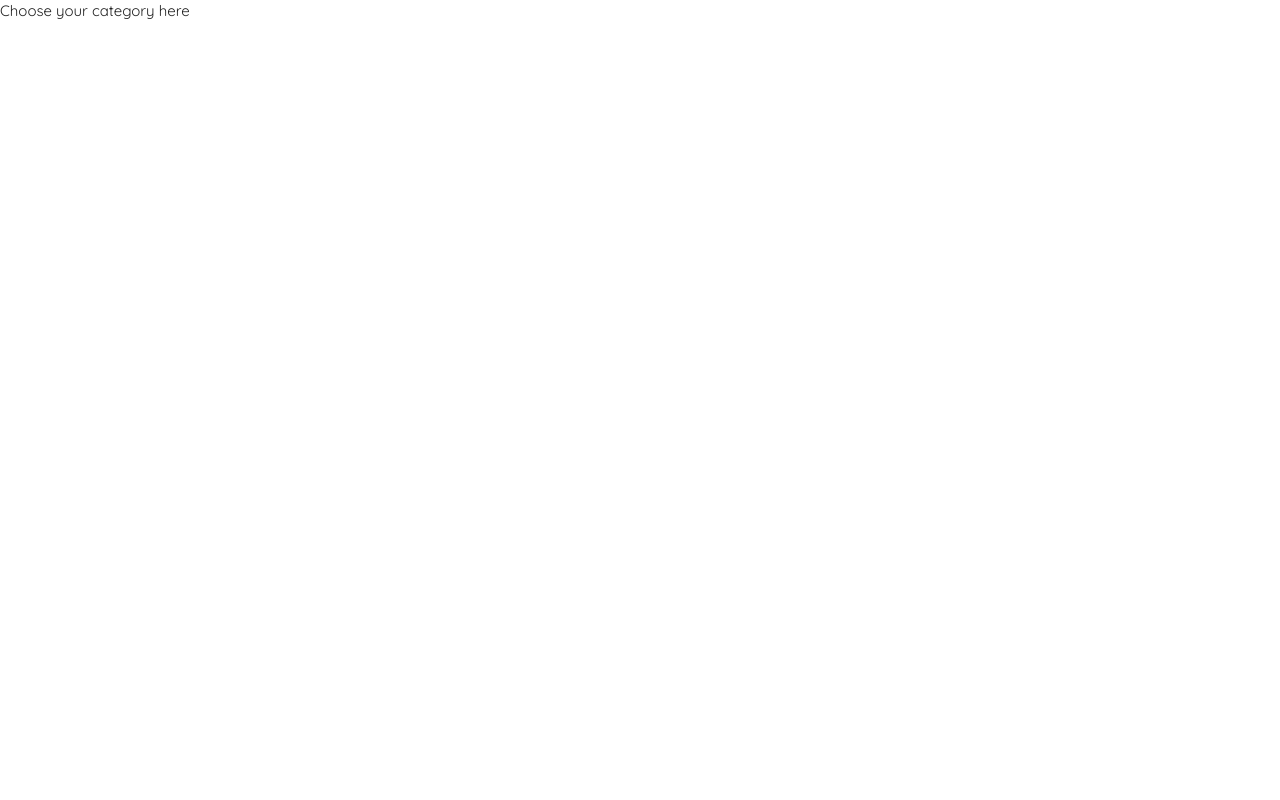
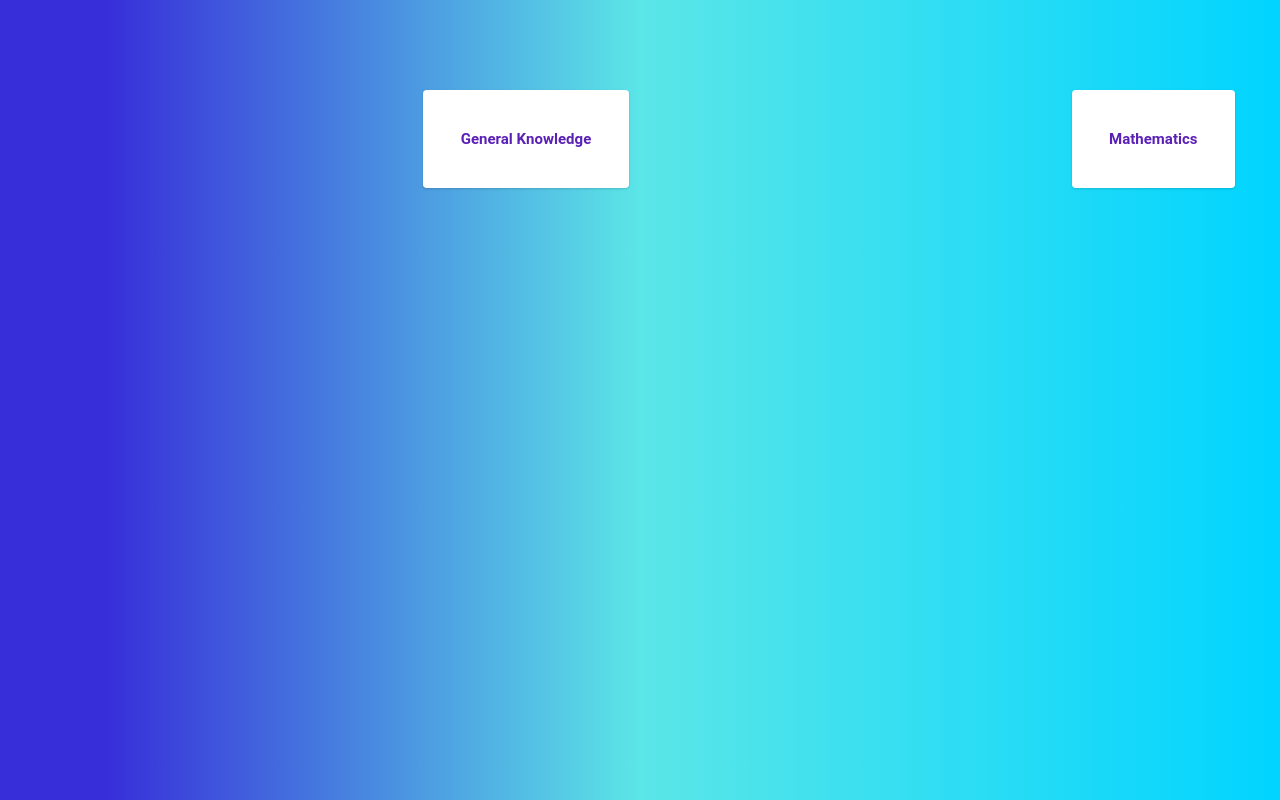
Before and after one commit to myOhana/quiz, a React (Create React App) app: page /categories in a window 1280 px wide. Built offline with nearby package versions, Linux system fonts and the light colour scheme.

Commit message:
made categories page

```diff
--- a/src/App.js
+++ b/src/App.js
@@ -1,7 +1,7 @@
 import React from 'react';
 import { BrowserRouter as Router, Route } from 'react-router-dom';
 import  Home from './components/Home';
-import ChooseCategory from './components/quiz/ChooseCategory';
+import ChooseCategories from './components/quiz/ChooseCategory';
 import Quiz from './pages/Quiz';
 import QuizSummary from './components/quiz/QuizSummary'
 
@@ -9,7 +9,7 @@ function App() {
   return (
     <Router>
     <Route path='/' exact component={Home} />
-    <Route path='/categories' exact component={ChooseCategory} />
+    <Route path='/categories' exact component={ChooseCategories} />
     <Route path='/quiz' exact component={Quiz} />
     <Route  path='/summary' exact component={QuizSummary}/>
     </Router>
--- a/src/components/quiz/ChooseCategory.js
+++ b/src/components/quiz/ChooseCategory.js
@@ -1,11 +1,28 @@
-import React from 'react'
+import React, { Fragment } from 'react';
+import { Link } from "react-router-dom";
+import { Helmet } from "react-helmet";
+// import Quiz from './Quiz';
 
-function ChooseCategory() {
+function ChooseCategories() {
     return (
-        <div>
-            <p>Choose your category here</p>
+      <div className='main'>
+      <Fragment>
+      <Helmet>
+      <title>Quiz App - Categories</title>
+    </Helmet>
+     <div className="container grid grid-cols-2 gap-6 mt-6">
+
+        <Link category='General Knowledge' className="ml-auto bg-white text-purple-800 p-10 font-semibold rounded shadow mt-6" to='/quiz/gk'>
+          General Knowledge
+        </Link>
+        <Link category='Science : Mathematics' className="ml-auto bg-white text-purple-800 p-10 font-semibold rounded shadow mt-6" to='/quiz/math'>
+          Mathematics
+        </Link>
+        </div>
+
+        </Fragment>
         </div>
     )
 }
 
-export default ChooseCategory
+export default ChooseCategories;
--- /dev/null
+++ b/src/styles/components/choose-category.scss
@@ -0,0 +1,116 @@
+// background: rgb(55, 45, 217);
+// background: -moz-linear-gradient(90deg, rgba(55, 45, 217, 1) 8%, rgba(91, 230, 231, 1) 50%, rgba(0, 212, 255, 1) 100%);
+// background: -webkit-linear-gradient(90deg, rgba(55, 45, 217, 1) 8%, rgba(91, 230, 231, 1) 50%, rgba(0, 212, 255, 1) 100%);
+// background: linear-gradient(90deg, rgba(55, 45, 217, 1) 8%, rgba(91, 230, 231, 1) 50%, rgba(0, 212, 255, 1) 100%);
+// filter: progid:DXImageTransform.Microsoft.gradient(startColorstr="#372dd9", endColorstr="#00d4ff", GradientType=1);
+.main {
+    background: rgb(55, 45, 217);
+    background: -moz-linear-gradient(
+      90deg,
+      rgba(55, 45, 217, 1) 8%,
+      rgba(91, 230, 231, 1) 50%,
+      rgba(0, 212, 255, 1) 100%
+    );
+    background: -webkit-linear-gradient(
+      90deg,
+      rgba(55, 45, 217, 1) 8%,
+      rgba(91, 230, 231, 1) 50%,
+      rgba(0, 212, 255, 1) 100%
+    );
+    background: linear-gradient(
+      90deg,
+      rgba(55, 45, 217, 1) 8%,
+      rgba(91, 230, 231, 1) 50%,
+      rgba(0, 212, 255, 1) 100%
+    );
+    filter: progid:DXImageTransform.Microsoft.gradient(startColorstr="#372dd9", endColorstr="#00d4ff", GradientType=1);
+    background-size: cover;
+    background-position: center;
+    display: flex;
+    justify-content: space-around;
+    height: 100vh;
+    width: 100vw;
+
+    .container {
+    //   border: 2px solid darken($off-white, 10%);
+      border-radius: 5px;
+      margin-top: $lg;
+      margin-bottom: $lg;
+      padding: $sm $lg;
+      font-family: "Roboto", sans-serif;
+      font-weight: 300;
+      height: 100px;
+    width: 100%;
+    //   background-color: #ffffff;
+
+      h1 {
+        color: $off-black;
+        font-size: $md;
+        text-align: center;
+      }
+
+      .browser-default {
+        padding-left: 30px;
+        margin-top: 10px;
+        margin-bottom: 15px;
+      }
+
+      .left-btn {
+        position: relative;
+        display: inline-block;
+        padding: 0.46em 1.6em;
+        border: 0.1em solid #ffffff;
+        margin: 0 0.2em 0.2em 0;
+        border-radius: 0.2em;
+        box-sizing: border-box;
+        text-decoration: none;
+        font-family: "Roboto", sans-serif;
+        font-weight: 300;
+        text-shadow: 0 0.04em 0.04em rgba(0, 0, 0, 0.35);
+        background-color: rgba(223, 22, 22, 0.95);
+        text-align: center;
+        color: #ffffff;
+        transition: all 0.15s;
+      }
+
+      .left-btn:hover {
+        text-shadow: 0 0 2em rgba(255, 255, 255, 1);
+        color: #ffffff;
+        background-color: #ffffff;
+        border-color: rgba(223, 22, 22, 0.95);
+        color: #000000;
+      }
+
+      .right-btn {
+        position: relative;
+        display: inline-block;
+        padding: 0.46em 1.6em;
+        border: 0.1em solid #ffffff;
+        margin: 0 0.2em 0.2em 0;
+        border-radius: 0.2em;
+        box-sizing: border-box;
+        text-decoration: none;
+        font-family: "Roboto", sans-serif;
+        text-shadow: 0 0.04em 0.04em rgba(0, 0, 0, 0.35);
+        background-color: rgba(58, 150, 30, 0.95);
+        text-align: center;
+        color: #ffffff;
+        transition: all 0.15s;
+      }
+
+      .right-btn:hover {
+        text-shadow: 0 0 2em rgba(255, 255, 255, 1);
+        color: #ffffff;
+        background-color: #ffffff;
+        border-color: rgba(58, 150, 30, 0.95);
+        color: #000000;
+      }
+    }
+  }
+
+  @media (max-width: $md-breakpoint) {
+    .instructions img {
+      width: 100% !important;
+      height: 150% !important;
+    }
+  }
--- a/src/styles/styles.scss
+++ b/src/styles/styles.scss
@@ -2,3 +2,4 @@
 @import './base/settings';
 @import './base/base';
 @import './components/home';
+@import './components/choose-category';
```
